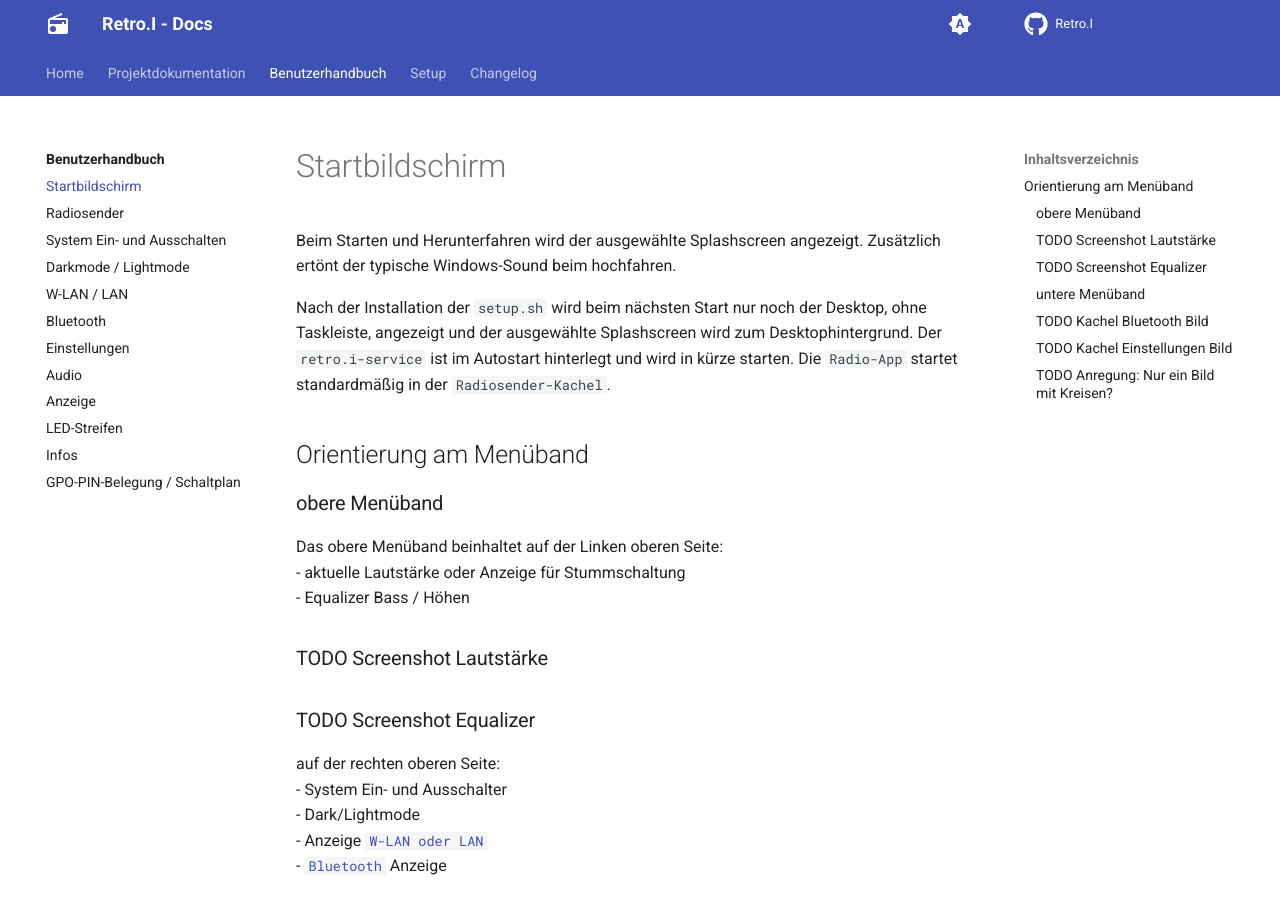
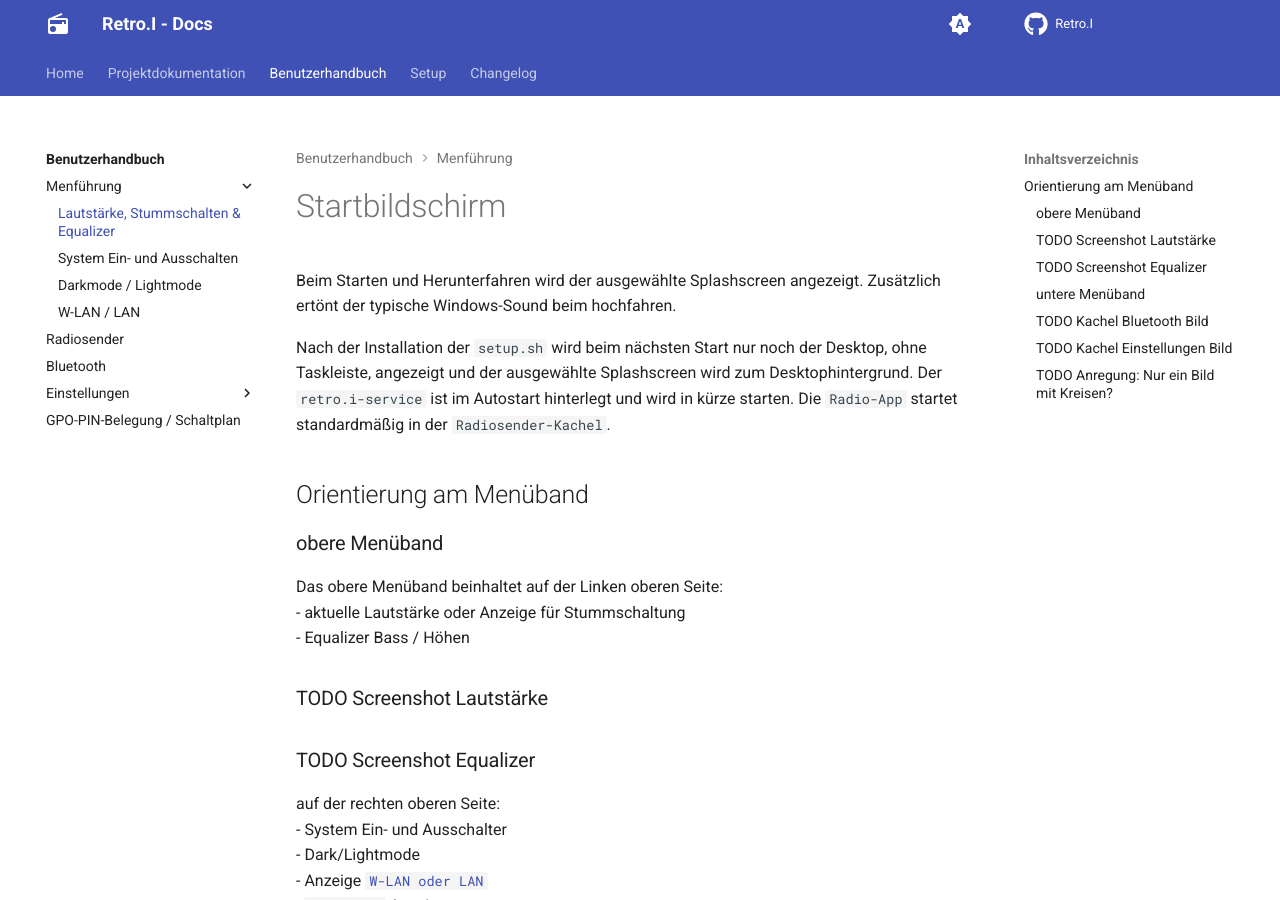
Before and after one commit to Retro-I/docs, an MkDocs documentation site: the page built from docs/user-manual/Startbildschirm.md, in a window 1280 px wide and 900 px high. Built offline with MkDocs 1.6.1 and Material for MkDocs 9.7.7, drawn with Linux system fonts in a browser that asks for light colours; plug-ins that fetch from the network failed and are left out; comment, search, counter and statistics services are not loaded; some of the changed text lies outside the part shown.

Commit message:
user-manual submenue change testphase

```diff
--- a/mkdocs.yml
+++ b/mkdocs.yml
@@ -25,28 +25,29 @@ nav:
   - Benutzerhandbuch:
       - user-manual/index.md
         # Vorwort + Übersicht + Inhaltsverzeichnis?
-      - Startbildschirm: user-manual/Startbildschirm.md
+      - Menführung:
         # Übersicht, Menüführung, Erklärung der Icons, z. B. Design wechsel, WLAN, Bluetooth
+        - Lautstärke, Stummschalten & Equalizer: user-manual/Startbildschirm.md
+        - System Ein- und Ausschalten: user-manual/on-off.md
+        # Symbolführung
+        - Darkmode / Lightmode: user-manual/dark_light.md
+        # Einschalten / Ausschalten, Auswählen, Passwort eingabe, Symbolführung
+        - W-LAN / LAN: user-manual/WLAN.md
+        # Einschalten / Ausschalten, Auswählen, Passwort eingabe, Symbolführung
       - Radiosender: user-manual/radiosender.md
-        # Radiosender auswahl + Sendersuche + Hinzufügen von neuen Radiosendern / löschen
-      - System Ein- und Ausschalten: user-manual/on-off.md
-        # Symbolführung
-      - Darkmode / Lightmode: user-manual/dark_light.md
-        # Einschalten / Ausschalten, Auswählen, Passwort eingabe, Symbolführung
-      - W-LAN / LAN: user-manual/WLAN.md
-        # Einschalten / Ausschalten, Auswählen, Passwort eingabe, Symbolführung
+        # Radiosender auswahl + Sendersuche + Hinzufügen von neuen Radiosendern / lösche
       - Bluetooth: user-manual/Bluetooth.md
         # aktivieren + Verbindungen + Namen ändern, Symbolführung
-      - Einstellungen: user-manual/einstellungen.md
+      - Einstellungen:
         # NUR Symbolführung, Überpunkt hinter welchem Symbol steckt was
-        # Frage ist hier ob App, Updates, Logs ausgeblendet werden oder nicht.
-      - Audio: user-manual/audio.md
-        # Lautstärke + Stummschalten + Erklärung mit Drehimpulsgeber
-      - Anzeige: user-manual/anzeige.md
-        # Symbolführung
-      - LED-Streifen: user-manual/led-streifen.md
-        # Symbolführung
-      - Infos: user-manual/infos.md
+      # Frage ist hier ob App, Updates, Logs ausgeblendet werden oder nicht.
+        - Audio: user-manual/audio.md
+          # Lautstärke + Stummschalten + Erklärung mit Drehimpulsgeber
+        - Anzeige: user-manual/anzeige.md
+          # Symbolführung
+        - LED-Streifen: user-manual/led-streifen.md
+          # Symbolführung
+        - Infos: user-manual/infos.md
         # CPU Temperatur, Netzwerkinfos, Credits,
       - GPO-PIN-Belegung / Schaltplan: user-manual/PIN-Belegung.md
         # Schaubild Pin Belegung + Tabelle
```
Also changed, not shown: docs/user-manual/PIN-Belegung.md (+1 -1 lines), docs/user-manual/lautstaerke.md (added, +15 -0 lines).
